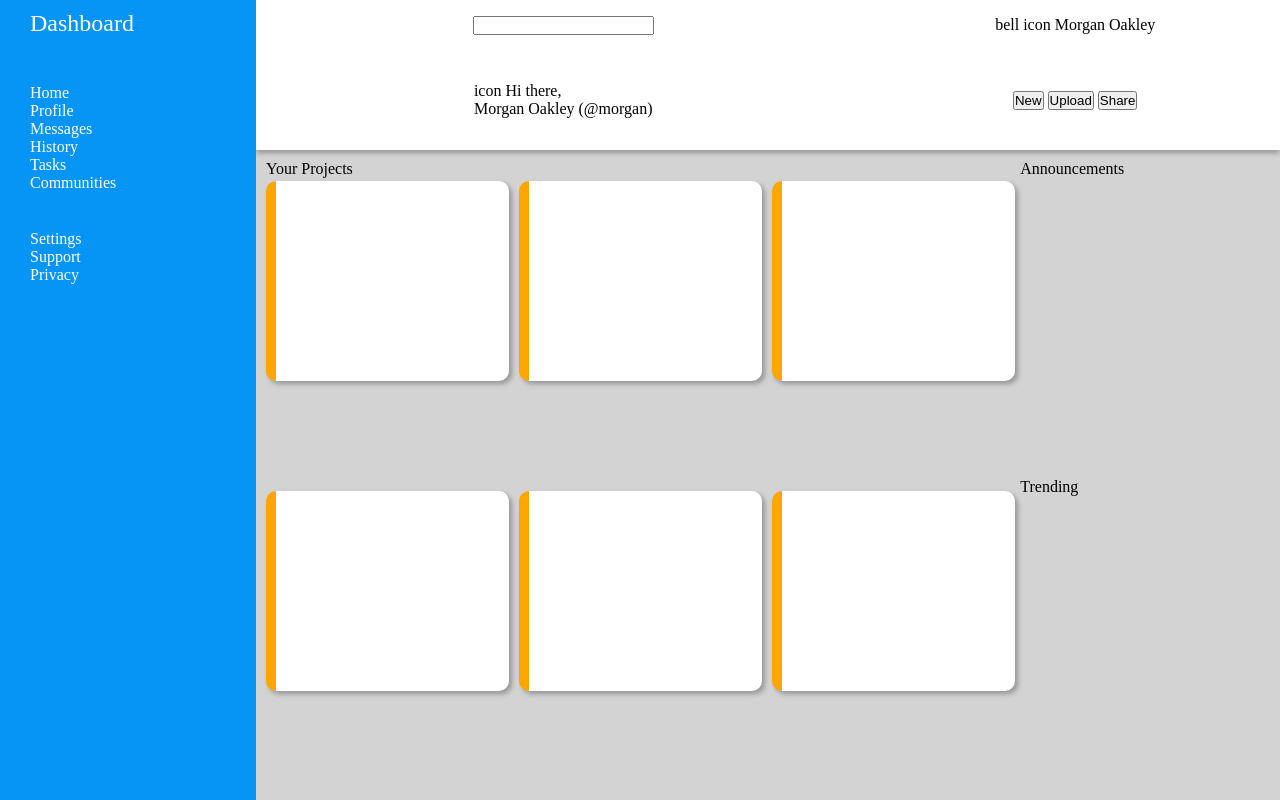
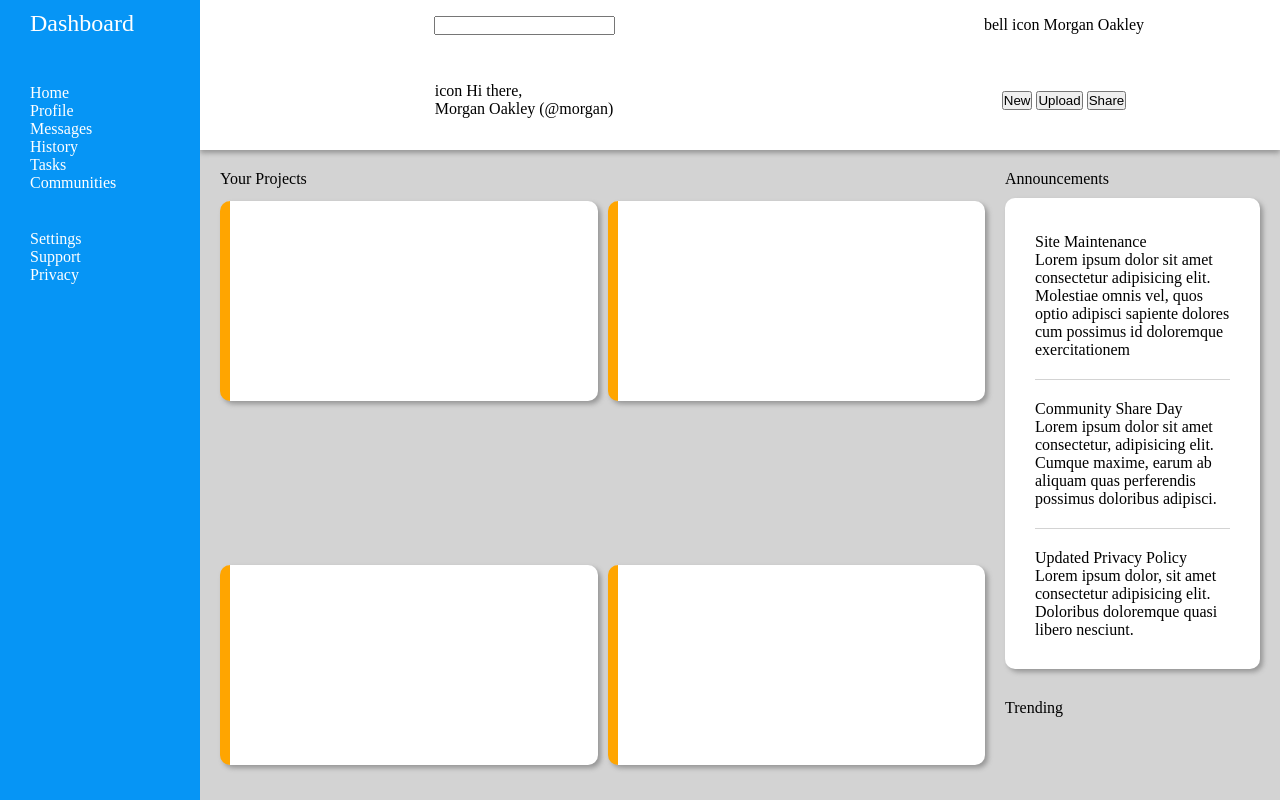
Before and after one commit to BrentWar/odin-admin-dashboard, a plain HTML site: page index.html in a window 1280 px wide. Shown: the top 800 px of the page. Drawn offline with Linux system fonts and the light colour scheme.

Commit message:
Add announcements

```diff
--- a/index.html
+++ b/index.html
@@ -65,11 +65,27 @@
 
                 <div class="announcements">
                     <div>Announcements</div>
+                    <div class="announcements-background">
+                        <div class="top-announcement">
+                            <p>Site Maintenance</p>
+                            <p>Lorem ipsum dolor sit amet consectetur adipisicing elit. Molestiae omnis vel, quos optio adipisci sapiente dolores cum possimus id doloremque exercitationem</p>
+                        </div>
+                        <div class="middle-announcement">
+                            <p>Community Share Day</p>
+                            <p>Lorem ipsum dolor sit amet consectetur, adipisicing elit. Cumque maxime, earum ab aliquam quas perferendis possimus doloribus adipisci.</p>
+                        </div>
+                        <div class="bottom-announcement">
+                            <p>Updated Privacy Policy</p>
+                            <p>Lorem ipsum dolor, sit amet consectetur adipisicing elit. Doloribus doloremque quasi libero nesciunt.</p>
+                        </div>
+                    </div>
+
+                <div class="trending">
+                    <div>Trending</div>
+
 
                 </div>
 
-                <div class="trending">
-                    <div>Trending</div>
 
                 </div>
 
--- a/style.css
+++ b/style.css
@@ -7,7 +7,7 @@
 .main-container {
     min-height: 100vh;
     display: grid;
-    grid-template-columns: 1fr 4fr;
+    grid-template-columns: 200px 4fr;
     grid-template-rows: 150px 4fr;
 }
 
@@ -56,8 +56,8 @@
     display: grid;
     grid-template-columns: 3fr 1fr;
     grid-auto-rows: 1fr 1fr;
-    gap: 5px;
-    padding: 10px;
+    gap: 20px;
+    padding: 20px;
 }
 
 .projects {
@@ -72,8 +72,9 @@
 
 .cards {
     display: grid;
-    grid-template-columns: repeat(auto-fit, minmax(225px, 1fr));
+    grid-template-columns: repeat(auto-fit, minmax(300px, 1fr));
     gap: 10px;
+    margin-top: 10px;
 }
 
 .card {
@@ -89,6 +90,32 @@
     grid-row: 1 / 2;
 }
 
+.announcements-background {
+    background-color: white;
+    padding: 30px;
+    border-radius: 10px;
+    box-shadow: 3px 3px 5px rgb(150, 150, 150);
+    margin: 10px 0px 30px;
+
+}
+
+.top-announcement,
+.middle-announcement {
+    border-bottom: 1px solid lightgray;
+}
+
+.top-announcement {
+    padding: 5px 0px 20px;
+}
+
+.middle-announcement {
+    padding: 20px 0px 20px;
+}
+
+.bottom-announcement {
+    padding: 20px 0px 0px;
+}
+
 .trending {
     grid-column: 2 / 3;
     grid-row: 2 / 3;
```
